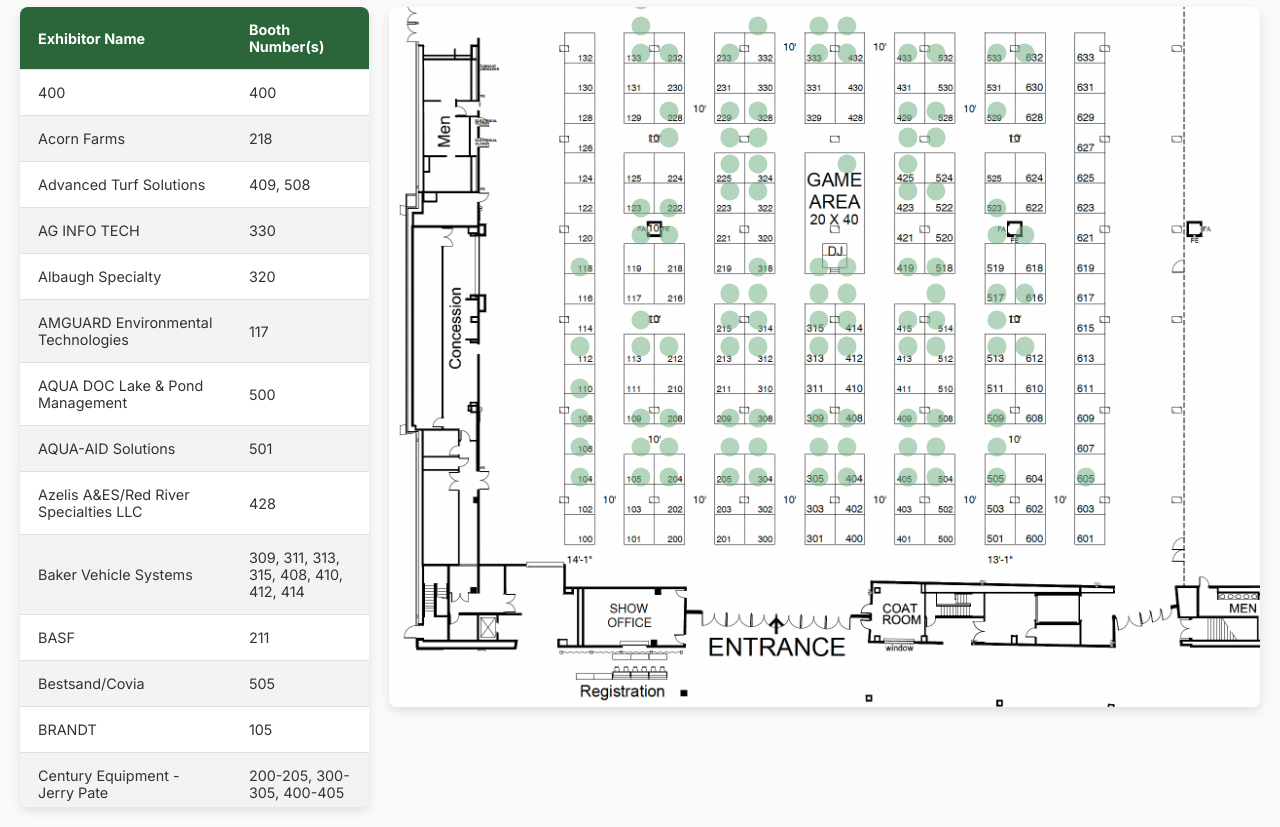
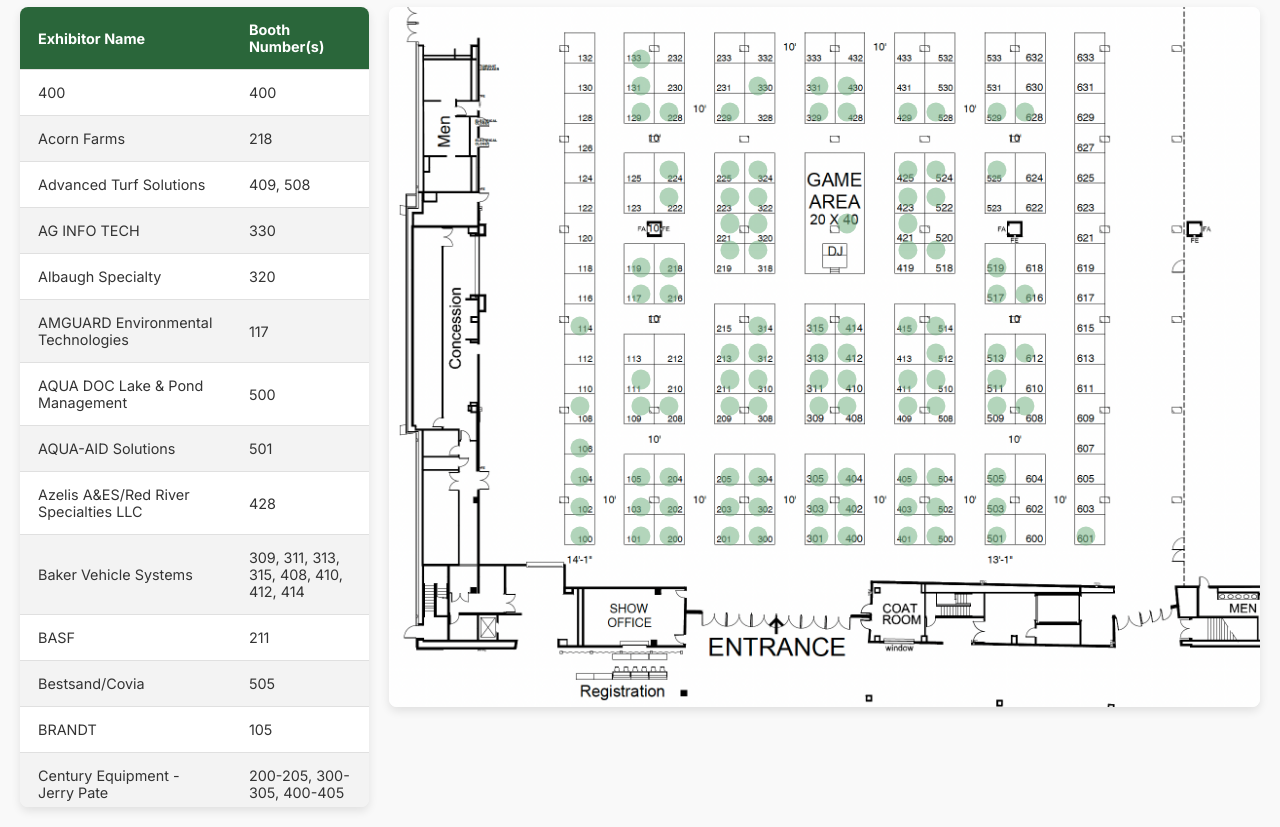
Before and after one commit to molly148/otf-tradeshow-floor-map-2026, a plain HTML site: page index.html in a window 1280 px wide. Shown: the part 83-910 px from the top of the page. Drawn offline with Linux system fonts and the light colour scheme.

Commit message:
Update index.html

```diff
--- a/index.html
+++ b/index.html
@@ -164,7 +164,7 @@
         const mapBounds = document.getElementById('map-bounds');
 
         // Master Grid Controls
-        const verticalShift = -12.0;
+        const verticalShift = -3.5;
         const horizontalShift = 0;
 
         // Specific overrides for booths that need to drop down notably
@@ -180,7 +180,7 @@
 
         // Specific overrides for 607 and 609 to drop down just a tiny bit
         const slightDropBooths = ['607', '609'];
-        const slightDropAmount = 1.2;
+        const slightDropAmount = .3;
 
         // Specific overrides for booths that need to move UP slightly
         const shiftUpBooths = [];
```
